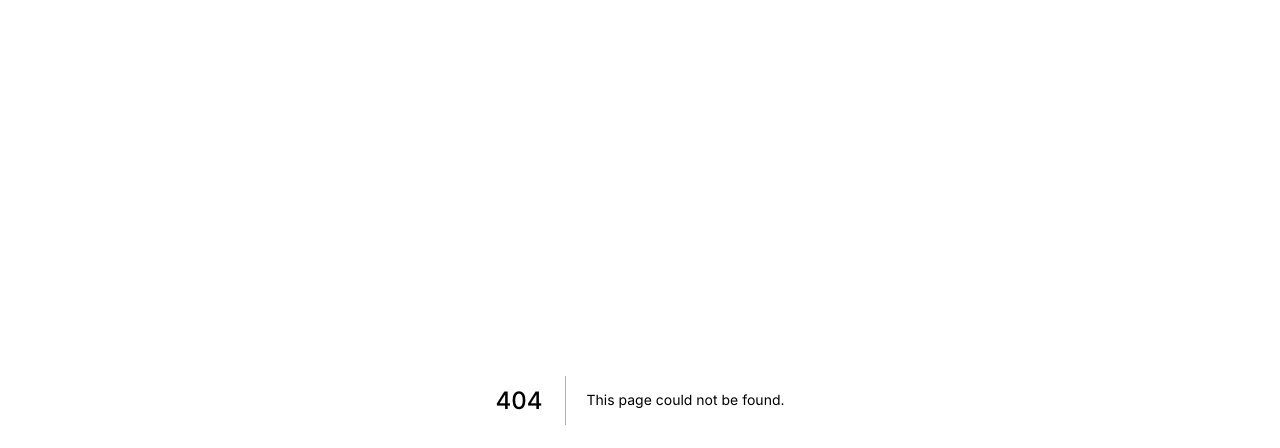
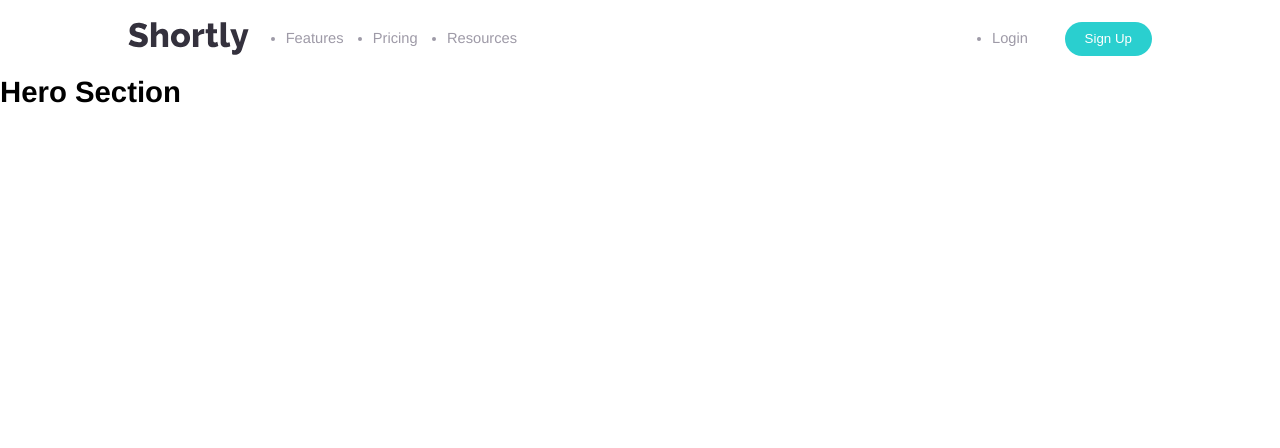
Before and after one commit to mubarakshow/shortly, a Next.js app: page /home in a window 1280 px wide. Before the commit this address had no page. Shown: the top 448 px of the page. Built offline with nearby package versions, Linux system fonts and the light colour scheme.

Commit message:
update folder structure and add layout to home

```diff
--- /dev/null
+++ b/components/Footer/Footer.tsx
@@ -0,0 +1,12 @@
+import React from 'react';
+import styles from './footer.module.scss';
+
+const Footer: React.FC = () => {
+  return (
+    <div className={styles.footer}>
+      <h1>This is a Big Footer</h1>
+    </div>
+  )
+}
+
+export default Footer
--- /dev/null
+++ b/components/Layout.tsx
@@ -0,0 +1,21 @@
+import React from "react";
+import Navbar from "./Navbar/Navbar";
+import Footer from "./Footer/Footer";
+
+interface ILayoutProps {
+  children?: React.ReactNode;
+}
+
+const Layout: React.FC<ILayoutProps> = ({ children }) => {
+  return (
+    <div>
+      <Navbar />
+
+      {children}
+
+      {/* FOOTER GOES HERE */}
+    </div>
+  );
+};
+
+export default Layout;
--- /dev/null
+++ b/pages/home/index.js
@@ -0,0 +1,13 @@
+import Navbar from "../../components/Navbar/Navbar";
+import Layout from "../../components/Layout"
+import HeroSection from "./sections/HeroSection";
+
+const HomePage = () => {
+  return (
+    <Layout>
+      <HeroSection />
+    </Layout>
+  );
+};
+
+export default HomePage;
--- /dev/null
+++ b/pages/home/sections/HeroSection.tsx
@@ -0,0 +1,10 @@
+
+const HeroSection = () => {
+  return (
+    <div>
+      <h1>Hero Section</h1>
+    </div>
+  )
+}
+
+export default HeroSection
--- a/pages/index.tsx
+++ b/pages/index.tsx
@@ -1,13 +1,12 @@
-import Navbar from "../components/Navbar/Navbar";
 import NextHeader from "../components/NextHeader";
+import HomePage from './home'
 
 function Home() {
   return (
     <div>
       <NextHeader />
-      <Navbar />
       <main>
-        {/* HERO SECTION */}
+        <HomePage />
       </main>
     </div>
   );
```
Also changed, not shown: components/Footer/footer.module.scss (added, +8 -0 lines).
